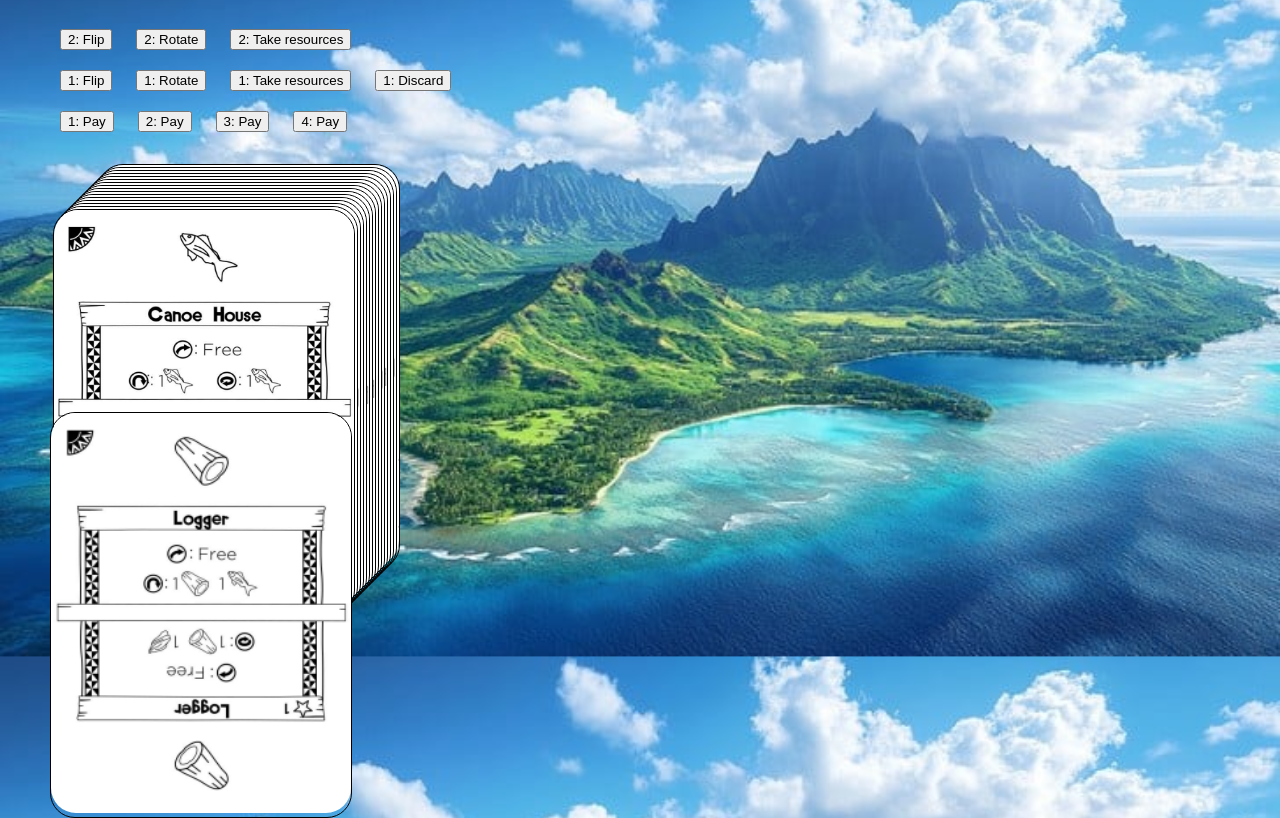
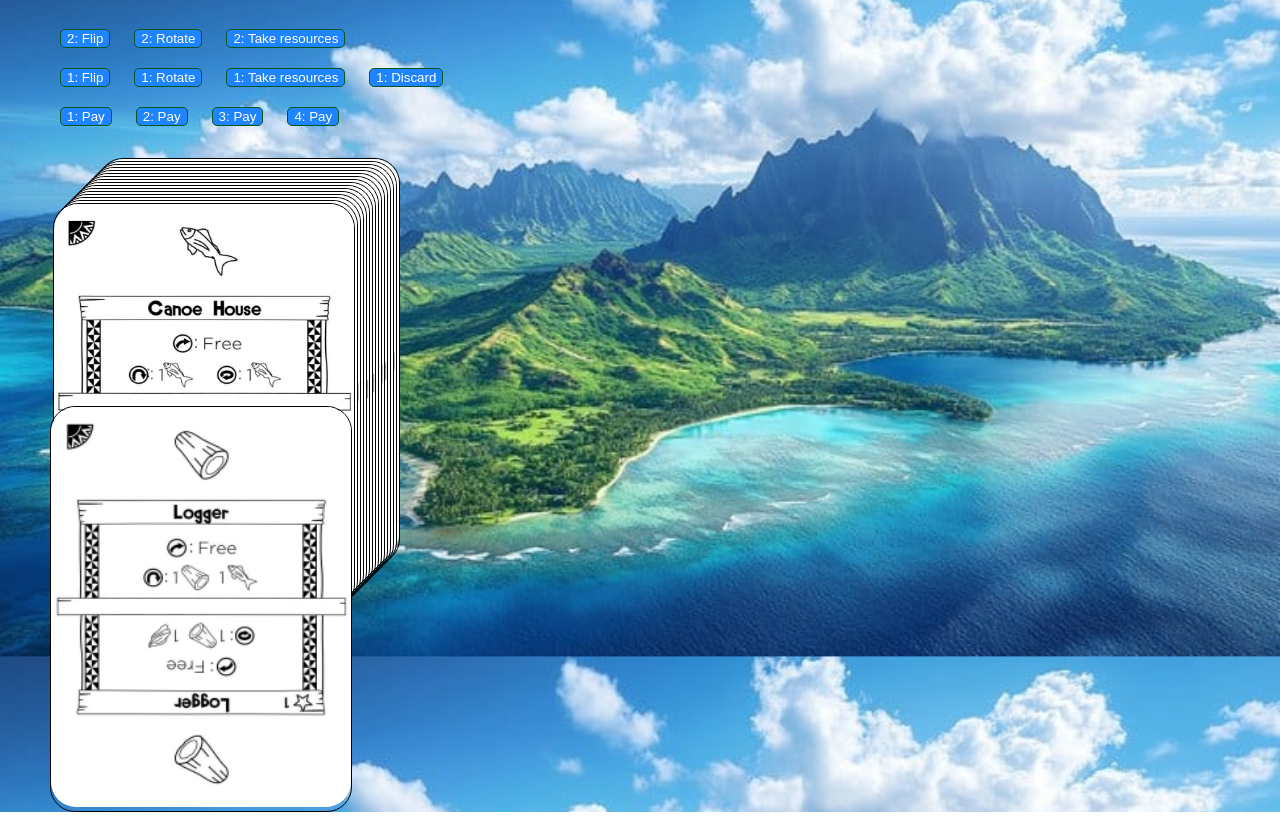
Before and after one commit to vbe-elvis/palm-island, a plain HTML site: page index.html in a window 1280 px wide. Shown: the part 61-879 px from the top of the page. Drawn offline with Linux system fonts and the light colour scheme.

Commit message:
Update style.css

```diff
--- a/style.css
+++ b/style.css
@@ -12,6 +12,10 @@ body {
 
 button {
     margin: 10px;
+    border:1px solid rgb(11, 87, 26);
+    border-radius: 5px;
+    color: white;
+    background-color: rgb(31, 132, 255);
 }
 
 .header-title-container {
```
